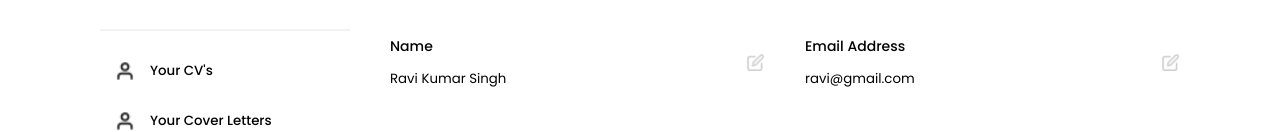
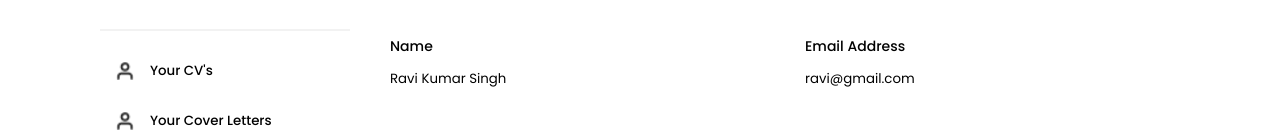
Before and after one commit to ravikrsngh/cv-builder, a React (Create React App) app: page /dashboard/account-settings in a window 1280 px wide. Shown: the part 246-378 px from the top of the page. Built offline with nearby package versions, Linux system fonts and the light colour scheme.

Commit message:
Fixes Part 1

```diff
--- a/src/pages/dashboard/accountSettings.js
+++ b/src/pages/dashboard/accountSettings.js
@@ -5,7 +5,7 @@ import React, {useState} from 'react';
 import {Link,useNavigate, useOutletContext} from 'react-router-dom';
 
 
-const AccountSettingsInputField = ({label,type,defaultValue}) => {
+const AccountSettingsInputField = ({label,type,defaultValue,editable}) => {
 
   let [requiredField,setRequiredField] = useState(true)
   let [readonlyField,setReadOnlyField] = useState(true)
@@ -16,7 +16,8 @@ const AccountSettingsInputField = ({label,type,defaultValue}) => {
         <label className="accounts_form_element_label">{label}</label>
         <input type={type} defaultValue={defaultValue} required={requiredField} readOnly={readonlyField} />
       </div>
-      <img className="icon" src={editicon} onClick={() => setReadOnlyField(!readonlyField)} />
+      { editable? <img className="icon" src={editicon} onClick={() => setReadOnlyField(!readonlyField)} /> : null }
+
     </div>
   )
 }
@@ -26,6 +27,7 @@ const AccountSettings = () => {
     <React.Fragment>
     <div className="dashboard_sections_header"><h3 className="dashboard_main_heading">Your Account</h3></div>
     <form>
+
       <div className="accounts_form_container">
         <div className="accounts_form_element_profile_pic">
           <div className="accounts_profile_pic">
@@ -35,14 +37,15 @@ const AccountSettings = () => {
           <input id="upload_profile_pic" type="file" />
         </div>
       </div>
+
       <div className="accounts_form_container">
-        <AccountSettingsInputField label="Name" type="text" defaultValue="Ravi Kumar Singh" />
-        <AccountSettingsInputField label="Email Address" type="email" defaultValue="ravi@gmail.com" />
+        <AccountSettingsInputField label="Name" type="text" defaultValue="Ravi Kumar Singh" editable={false} />
+        <AccountSettingsInputField label="Email Address" type="email" defaultValue="ravi@gmail.com" editable={false} />
       </div>
 
       <div className="accounts_form_container">
-        <AccountSettingsInputField label="Phone Number" type="text" defaultValue="657389200" />
-        <AccountSettingsInputField label="Work Phone Number" type="text" defaultValue="657389200" />
+        <AccountSettingsInputField label="Phone Number" type="text" defaultValue="657389200" editable={true} />
+        <AccountSettingsInputField label="Work Phone Number" type="text" defaultValue="657389200" editable={true} />
       </div>
 
       <div className="accounts_form_container">
--- a/src/pages/dashboard/dashboard.css
+++ b/src/pages/dashboard/dashboard.css
@@ -177,7 +177,6 @@
   font-weight: 500;
   border-bottom: 1.5px solid #000;
   position: relative;
-  top: 1.5px;
 }
 .dashboard_sections_4cols {
   width: 100%;
```
